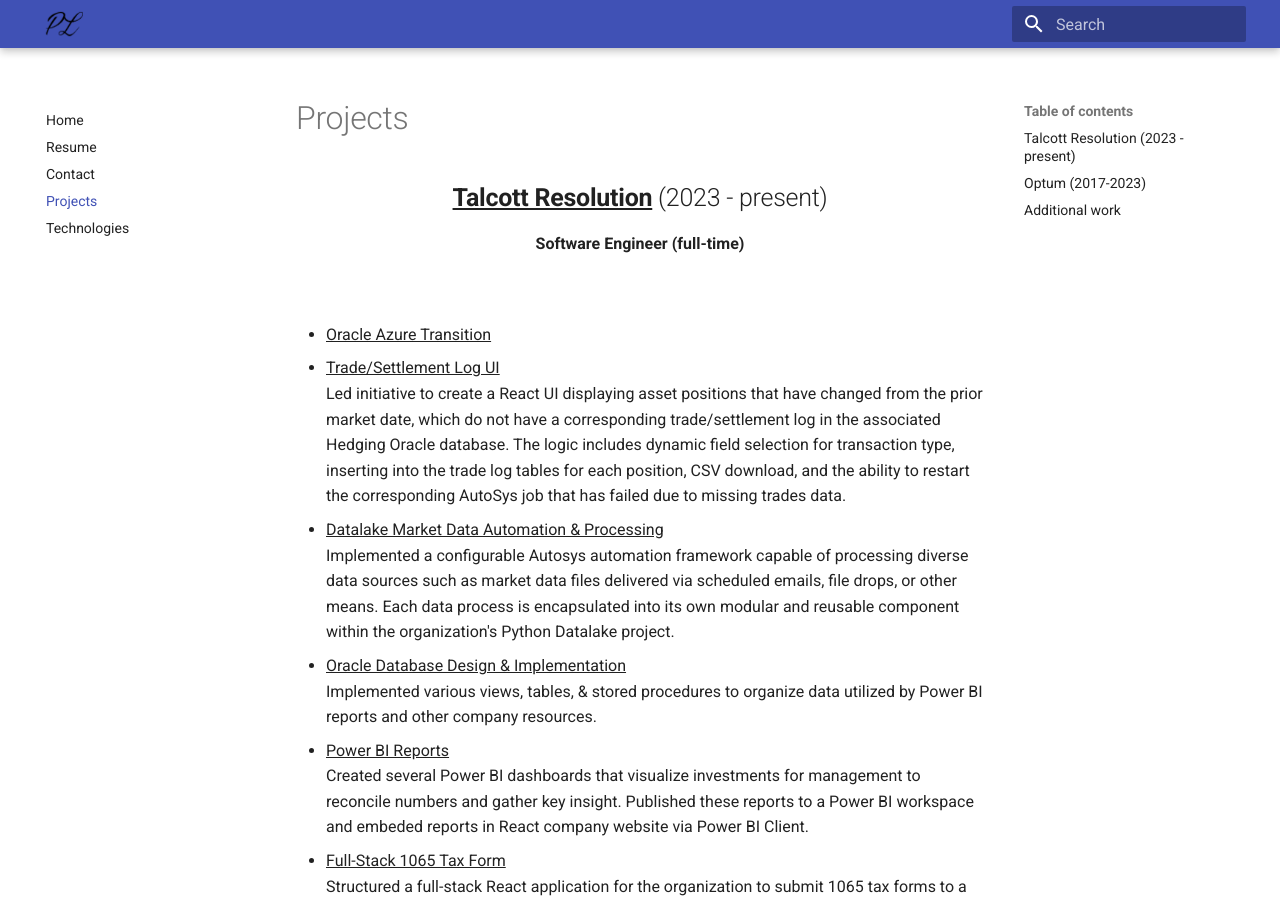
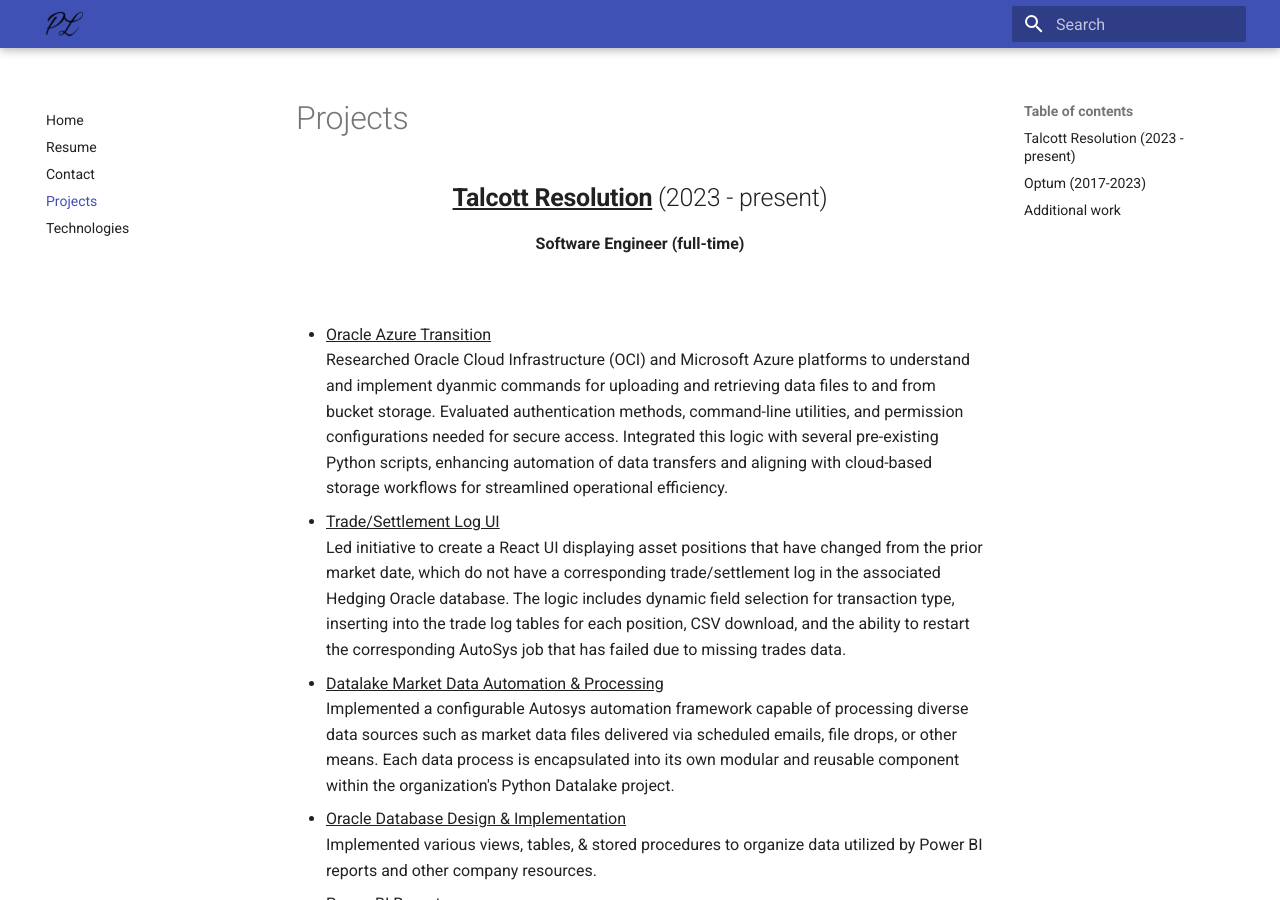
Before and after one commit to paluro567/personal-website, an MkDocs documentation site: the page built from docs/Projects.md, in a window 1280 px wide and 900 px high. Built offline with MkDocs 1.6.1 and Material for MkDocs 9.7.7, drawn with Linux system fonts in a browser that asks for light colours.

Commit message:
adding OCI description

```diff
--- a/docs/Projects.md
+++ b/docs/Projects.md
@@ -3,6 +3,7 @@
 <center><b>Software Engineer (full-time)</b></center></br>
 
 - <u> Oracle Azure Transition </u> </br>
+  Researched Oracle Cloud Infrastructure (OCI) and Microsoft Azure platforms to understand and implement dyanmic commands for uploading and retrieving data files to and from bucket storage. Evaluated authentication methods, command-line utilities, and permission configurations needed for secure access. Integrated this logic with several pre-existing Python scripts, enhancing automation of data transfers and aligning with cloud-based storage workflows for streamlined operational efficiency.
 
 - <u> Trade/Settlement Log UI </u> </br>
   Led initiative to create a React UI displaying asset positions that have changed from the prior market date, which do not have a corresponding trade/settlement log in the associated Hedging Oracle database. The logic includes dynamic field selection for transaction type, inserting into the trade log tables for each position, CSV download, and the ability to restart the corresponding AutoSys job that has failed due to missing trades data.
```
